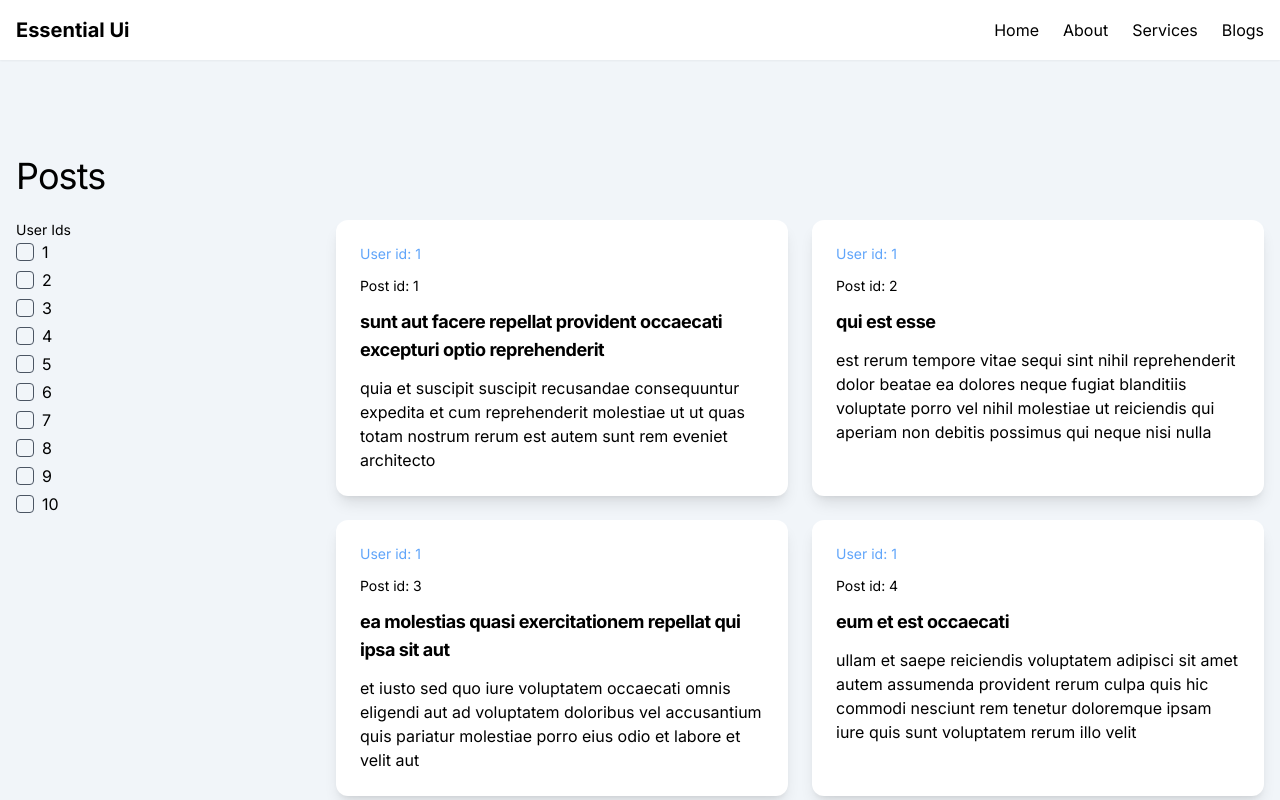
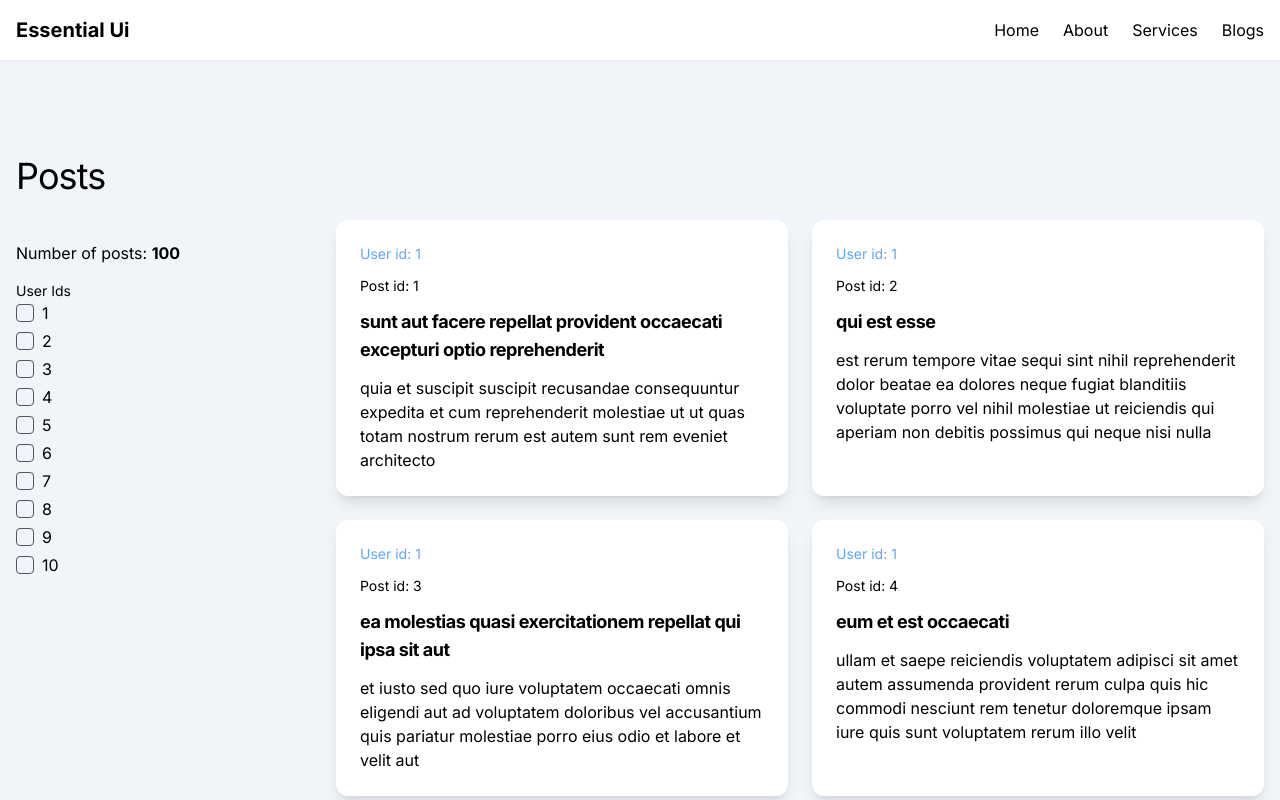
Before and after one commit to md-golam-rabbani/essential-ui, a Next.js app: page /posts in a window 1280 px wide. Shown: the top 800 px of the page. Built offline with nearby package versions, Linux system fonts and the light colour scheme.

Commit message:
refactor(post count): Add post count

```diff
--- a/app/posts/sections/main/index.tsx
+++ b/app/posts/sections/main/index.tsx
@@ -79,8 +79,12 @@ export default function PostsMainSection({ posts }: PostsMainSectionProps) {
     <div className="space-y-6">
       <Typography size="h1">Posts</Typography>
 
-      <div className="grid grid-cols-1 lg:grid-cols-[320px_auto]">
-        <div>
+      <div className="grid grid-cols-1 items-baseline lg:grid-cols-[320px_auto]">
+        <div className="sticky top-20">
+          <Typography size="p1" className="mb-4">
+            Number of posts:{' '}
+            <span className="font-bold">{visiblePosts?.length}</span>
+          </Typography>
           {_userIds && !!_userIds.length && (
             <fieldset className={inputGroupParentClasses}>
               <InputHeading label={'User Ids'} tagName="legend" />
```
